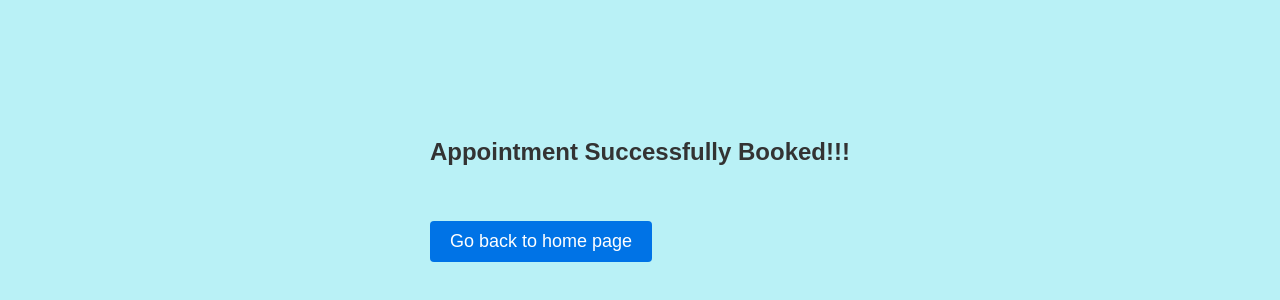
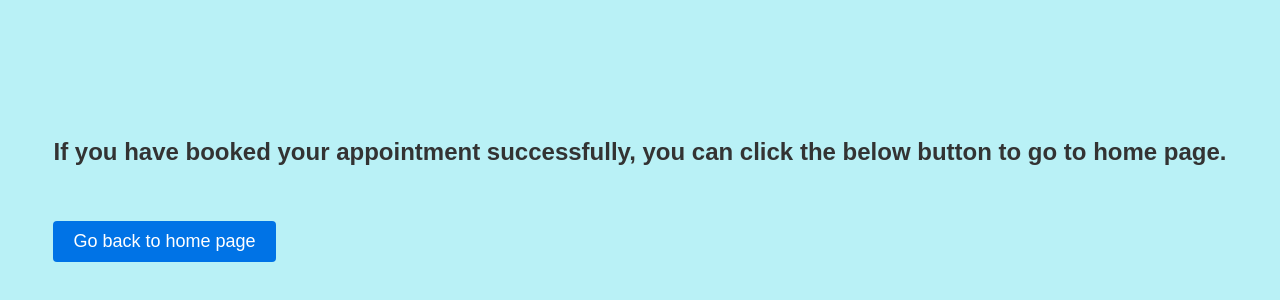
Before and after one commit to C-Mary-Magdalene/Dentition-A-Medical-Category-Website-related-to-Dental-Care, a plain HTML site: page success.html in a window 1280 px wide. Shown: the part 210-510 px from the top of the page. Drawn offline with Linux system fonts and the light colour scheme.

Commit message:
Update success.html

```diff
--- a/success.html
+++ b/success.html
@@ -8,7 +8,7 @@
 </head>
 <body style="background-color: rgba(46, 215, 230, 0.333);">
     <div>
-        <h2>Appointment Successfully Booked!!!</h2>
+        <h2>If you have booked your appointment successfully, you can click the below button to go to home page.</h2>
         <br><br>
         <input type="submit" onclick="location.href='index.html';" value="Go back to home page"/>
     </div>
```
